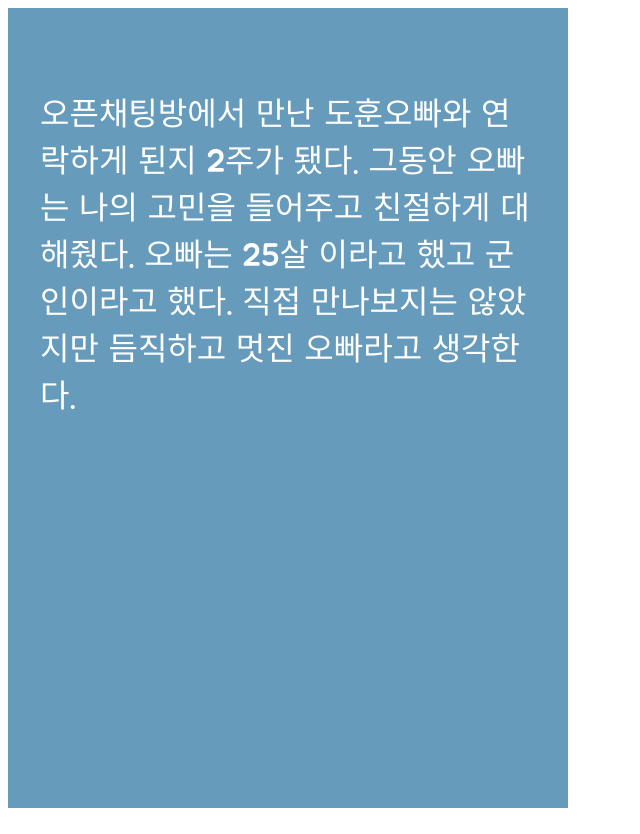
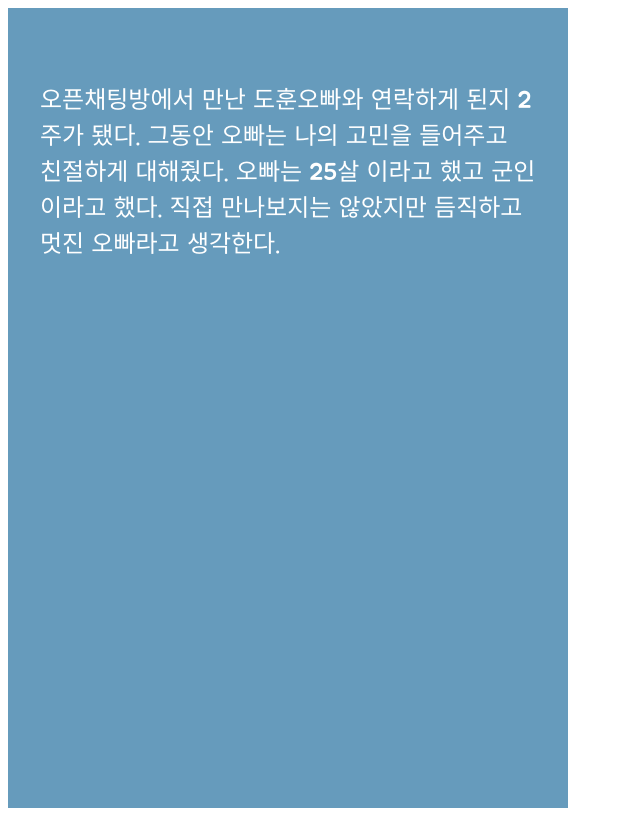
Before and after one commit to niallantony/groomingPrevention, a SvelteKit app: page /start in a window 1280 px wide. Shown: the whole page, without its empty margins (0-640 px from the left). Built offline with nearby package versions, Linux system fonts and the light colour scheme.

Commit message:
Reduce font size on start page

```diff
--- a/src/routes/start/+page.svelte
+++ b/src/routes/start/+page.svelte
@@ -46,7 +46,7 @@
 <style>
   p {
     color: white;
-    font-size: 2rem;
+    font-size: 1.5rem;
   }
 
   a {
```
